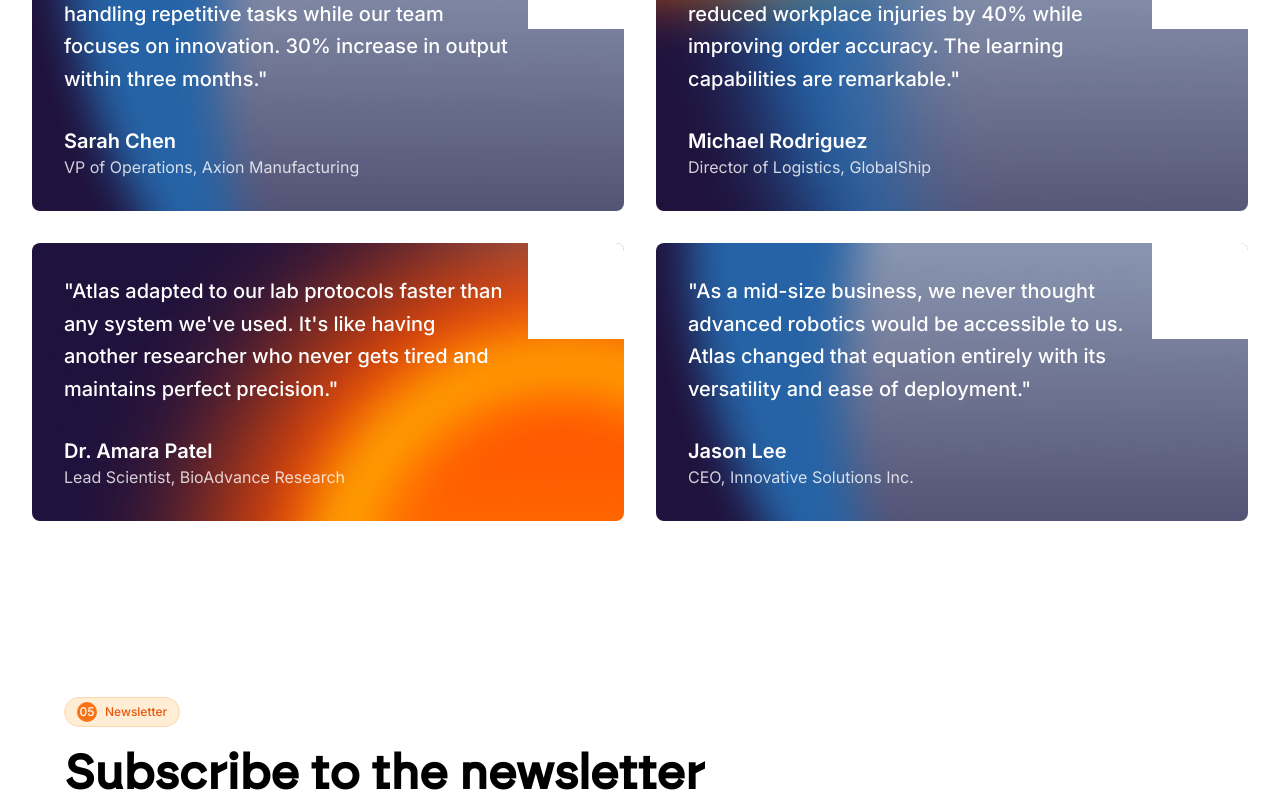
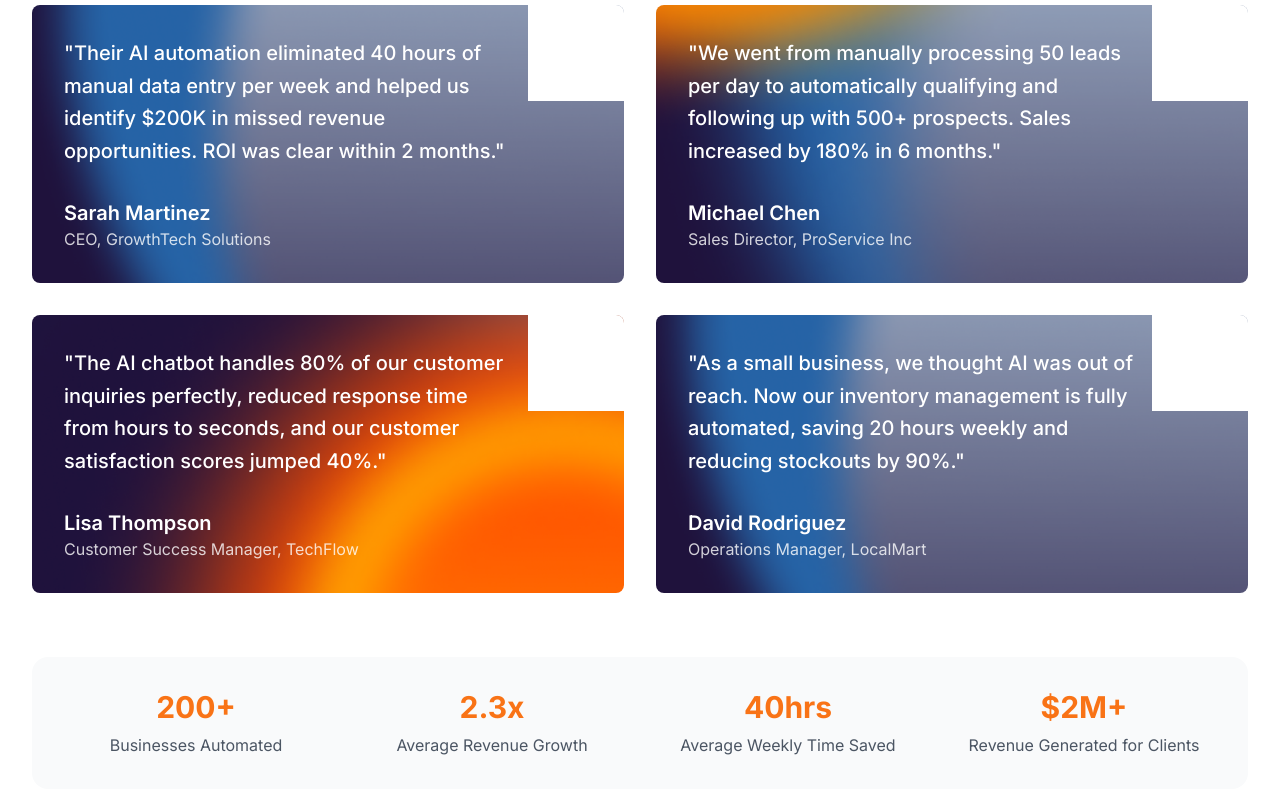
Before and after one commit to fernwins1/pulse-robot-template-0014, a React (Vite) app: page / in a window 1280 px wide. Shown: the part 6960-7760 px from the top of the page. Built offline with nearby package versions, Linux system fonts and the light colour scheme; no server answers; a web font is replaced by a local one.

Commit message:
Testimonials.tsx

```diff
--- a/src/components/Testimonials.tsx
+++ b/src/components/Testimonials.tsx
@@ -1,4 +1,3 @@
-
 import React, { useRef } from "react";
 
 interface TestimonialProps {
@@ -10,27 +9,27 @@ interface TestimonialProps {
 }
 
 const testimonials: TestimonialProps[] = [{
-  content: "Atlas transformed our production line, handling repetitive tasks while our team focuses on innovation. 30% increase in output within three months.",
-  author: "Sarah Chen",
-  role: "VP of Operations, Axion Manufacturing",
+  content: "Their AI automation eliminated 40 hours of manual data entry per week and helped us identify $200K in missed revenue opportunities. ROI was clear within 2 months.",
+  author: "Sarah Martinez",
+  role: "CEO, GrowthTech Solutions",
   gradient: "from-blue-700 via-indigo-800 to-purple-900",
   backgroundImage: "/background-section1.png"
 }, {
-  content: "Implementing Atlas in our fulfillment centers reduced workplace injuries by 40% while improving order accuracy. The learning capabilities are remarkable.",
-  author: "Michael Rodriguez",
-  role: "Director of Logistics, GlobalShip",
+  content: "We went from manually processing 50 leads per day to automatically qualifying and following up with 500+ prospects. Sales increased by 180% in 6 months.",
+  author: "Michael Chen",
+  role: "Sales Director, ProService Inc",
   gradient: "from-indigo-900 via-purple-800 to-orange-500",
   backgroundImage: "/background-section2.png"
 }, {
-  content: "Atlas adapted to our lab protocols faster than any system we've used. It's like having another researcher who never gets tired and maintains perfect precision.",
-  author: "Dr. Amara Patel",
-  role: "Lead Scientist, BioAdvance Research",
+  content: "The AI chatbot handles 80% of our customer inquiries perfectly, reduced response time from hours to seconds, and our customer satisfaction scores jumped 40%.",
+  author: "Lisa Thompson",
+  role: "Customer Success Manager, TechFlow",
   gradient: "from-purple-800 via-pink-700 to-red-500",
   backgroundImage: "/background-section3.png"
 }, {
-  content: "As a mid-size business, we never thought advanced robotics would be accessible to us. Atlas changed that equation entirely with its versatility and ease of deployment.",
-  author: "Jason Lee",
-  role: "CEO, Innovative Solutions Inc.",
+  content: "As a small business, we thought AI was out of reach. Now our inventory management is fully automated, saving 20 hours weekly and reducing stockouts by 90%.",
+  author: "David Rodriguez",
+  role: "Operations Manager, LocalMart",
   gradient: "from-orange-600 via-red-500 to-purple-600",
   backgroundImage: "/background-section1.png"
 }];
@@ -41,9 +40,13 @@ const TestimonialCard = ({
   role,
   backgroundImage = "/background-section1.png"
 }: TestimonialProps) => {
-  return <div className="bg-cover bg-center rounded-lg p-8 h-full flex flex-col justify-between text-white transform transition-transform duration-300 hover:-translate-y-2 relative overflow-hidden" style={{
-    backgroundImage: `url('${backgroundImage}')`
-  }}>
+  return (
+    <div
+      className="bg-cover bg-center rounded-lg p-8 h-full flex flex-col justify-between text-white transform transition-transform duration-300 hover:-translate-y-2 relative overflow-hidden"
+      style={{
+        backgroundImage: `url('${backgroundImage}')`
+      }}
+    >
       <div className="absolute top-0 right-0 w-24 h-24 bg-white z-10"></div>
 
       <div className="relative z-0">
@@ -53,28 +56,63 @@ const TestimonialCard = ({
           <p className="text-white/80">{role}</p>
         </div>
       </div>
-    </div>;
+    </div>
+  );
 };
 
 const Testimonials = () => {
   const sectionRef = useRef<HTMLDivElement>(null);
 
-  return <section className="py-12 bg-white relative" id="testimonials" ref={sectionRef}> {/* Reduced from py-20 */}
+  return (
+    <section className="py-12 bg-white relative" id="testimonials" ref={sectionRef}>
       <div className="section-container opacity-0 animate-on-scroll">
         <div className="flex items-center gap-4 mb-6">
           <div className="pulse-chip">
             <span className="inline-flex items-center justify-center w-5 h-5 rounded-full bg-pulse-500 text-white mr-2">04</span>
-            <span>Testimonials</span>
+            <span>Success Stories</span>
           </div>
         </div>
 
-        <h2 className="text-5xl font-display font-bold mb-12 text-left">What others say</h2>
+        <h2 className="text-5xl font-display font-bold mb-4 text-left">Real Results from Real Businesses</h2>
+        <p className="text-xl text-gray-700 mb-12 text-left max-w-3xl">
+          See how companies like yours are using AI automation to eliminate bottlenecks, scale operations, and multiply their revenue.
+        </p>
 
         <div className="grid grid-cols-1 md:grid-cols-2 gap-8">
-          {testimonials.map((testimonial, index) => <TestimonialCard key={index} content={testimonial.content} author={testimonial.author} role={testimonial.role} gradient={testimonial.gradient} backgroundImage={testimonial.backgroundImage} />)}
+          {testimonials.map((testimonial, index) => (
+            <TestimonialCard
+              key={index}
+              content={testimonial.content}
+              author={testimonial.author}
+              role={testimonial.role}
+              gradient={testimonial.gradient}
+              backgroundImage={testimonial.backgroundImage}
+            />
+          ))}
+        </div>
+
+        {/* Results Summary */}
+        <div className="mt-16 grid grid-cols-1 md:grid-cols-4 gap-8 bg-gray-50 rounded-2xl p-8">
+          <div className="text-center">
+            <div className="text-3xl font-bold text-pulse-500 mb-2">200+</div>
+            <div className="text-gray-600">Businesses Automated</div>
+          </div>
+          <div className="text-center">
+            <div className="text-3xl font-bold text-pulse-500 mb-2">2.3x</div>
+            <div className="text-gray-600">Average Revenue Growth</div>
+          </div>
+          <div className="text-center">
+            <div className="text-3xl font-bold text-pulse-500 mb-2">40hrs</div>
+            <div className="text-gray-600">Average Weekly Time Saved</div>
+          </div>
+          <div className="text-center">
+            <div className="text-3xl font-bold text-pulse-500 mb-2">$2M+</div>
+            <div className="text-gray-600">Revenue Generated for Clients</div>
+          </div>
         </div>
       </div>
-    </section>;
+    </section>
+  );
 };
 
 export default Testimonials;
```
